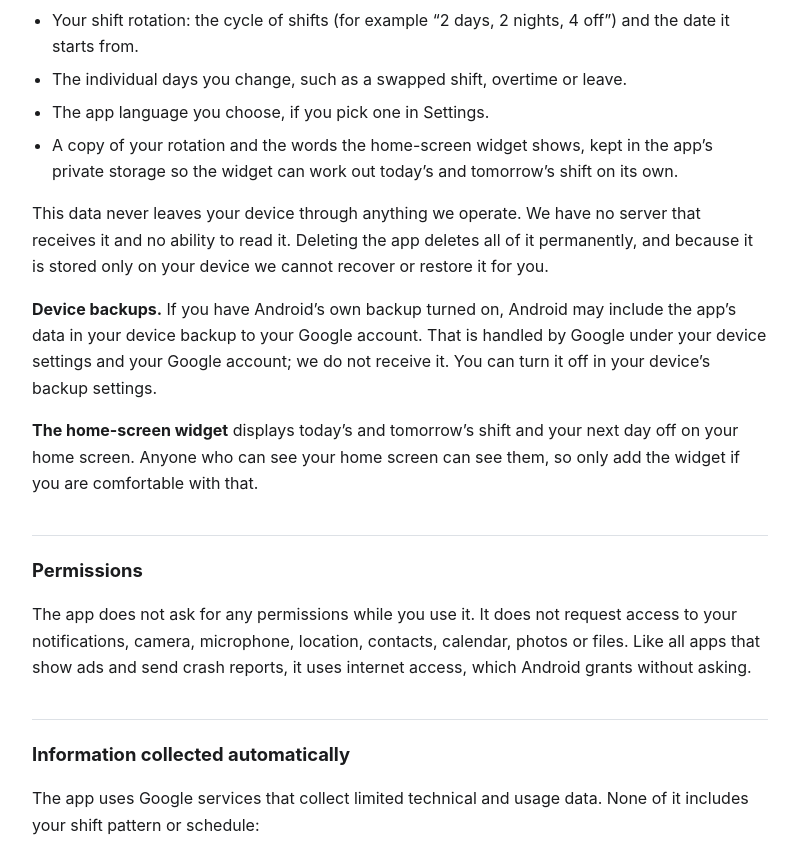
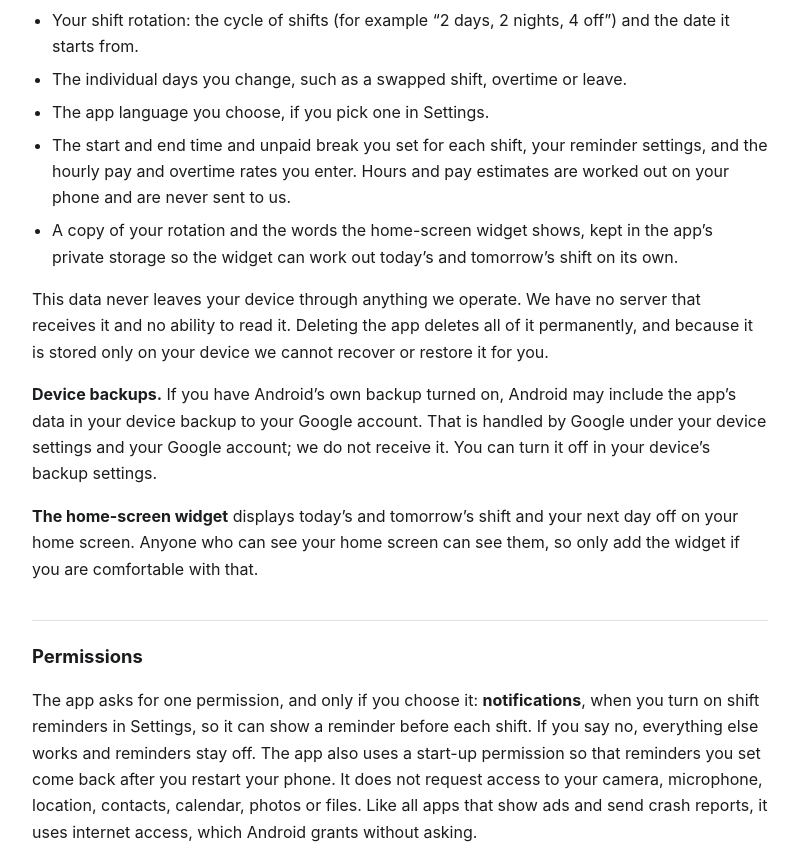
Before and after one commit to shineshiao/free-apps-privacy, a plain HTML site: page shift-calendar/index.html in a window 1280 px wide. Shown: the part 980-1828 px from the top of the page, without its empty margins (240-1038 px from the left). Drawn offline with Linux system fonts and the light colour scheme.

Commit message:
Shift Calendar 1.2.0: reminders and pay in the privacy policy
Co-Authored-By: Claude <noreply@anthropic.com>

```diff
--- a/shift-calendar/index.html
+++ b/shift-calendar/index.html
@@ -64,7 +64,7 @@
 
 <a class="back" href="../">&larr; All apps</a>
 <h1>Privacy Policy</h1>
-<p class="meta">Shift Calendar &middot; Effective 15 October 2026 &middot; Last updated 15 October 2026</p>
+<p class="meta">Shift Calendar &middot; Effective 15 October 2026 &middot; Last updated 18 November 2026</p>
 
 <p>This policy explains what the <strong>Shift Calendar</strong> mobile application (&ldquo;the app&rdquo;) collects, why, and what choices you have. It applies to the Android version of the app published under the package name <code>com.shineshiao.shiftcalendar</code>.</p>
 
@@ -89,6 +89,7 @@
   <li>Your shift rotation: the cycle of shifts (for example &ldquo;2 days, 2 nights, 4 off&rdquo;) and the date it starts from.</li>
   <li>The individual days you change, such as a swapped shift, overtime or leave.</li>
   <li>The app language you choose, if you pick one in Settings.</li>
+  <li>The start and end time and unpaid break you set for each shift, your reminder settings, and the hourly pay and overtime rates you enter. Hours and pay estimates are worked out on your phone and are never sent to us.</li>
   <li>A copy of your rotation and the words the home-screen widget shows, kept in the app&rsquo;s private storage so the widget can work out today&rsquo;s and tomorrow&rsquo;s shift on its own.</li>
 </ul>
 <p>This data never leaves your device through anything we operate. We have no server that receives it and no ability to read it. Deleting the app deletes all of it permanently, and because it is stored only on your device we cannot recover or restore it for you.</p>
@@ -96,7 +97,7 @@
 <p><strong>The home-screen widget</strong> displays today&rsquo;s and tomorrow&rsquo;s shift and your next day off on your home screen. Anyone who can see your home screen can see them, so only add the widget if you are comfortable with that.</p>
 
 <h2>Permissions</h2>
-<p>The app does not ask for any permissions while you use it. It does not request access to your notifications, camera, microphone, location, contacts, calendar, photos or files. Like all apps that show ads and send crash reports, it uses internet access, which Android grants without asking.</p>
+<p>The app asks for one permission, and only if you choose it: <strong>notifications</strong>, when you turn on shift reminders in Settings, so it can show a reminder before each shift. If you say no, everything else works and reminders stay off. The app also uses a start-up permission so that reminders you set come back after you restart your phone. It does not request access to your camera, microphone, location, contacts, calendar, photos or files. Like all apps that show ads and send crash reports, it uses internet access, which Android grants without asking.</p>
 
 <h2>Information collected automatically</h2>
 <p>The app uses Google services that collect limited technical and usage data. None of it includes your shift pattern or schedule:</p>
```
